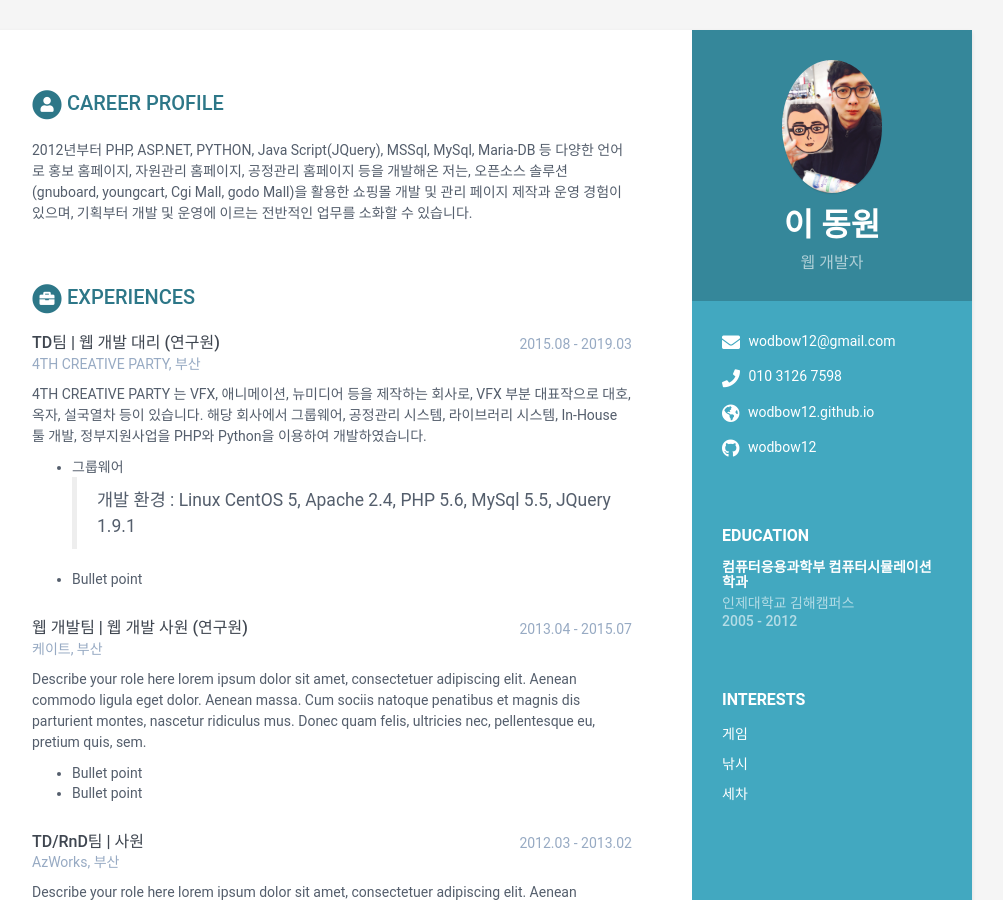
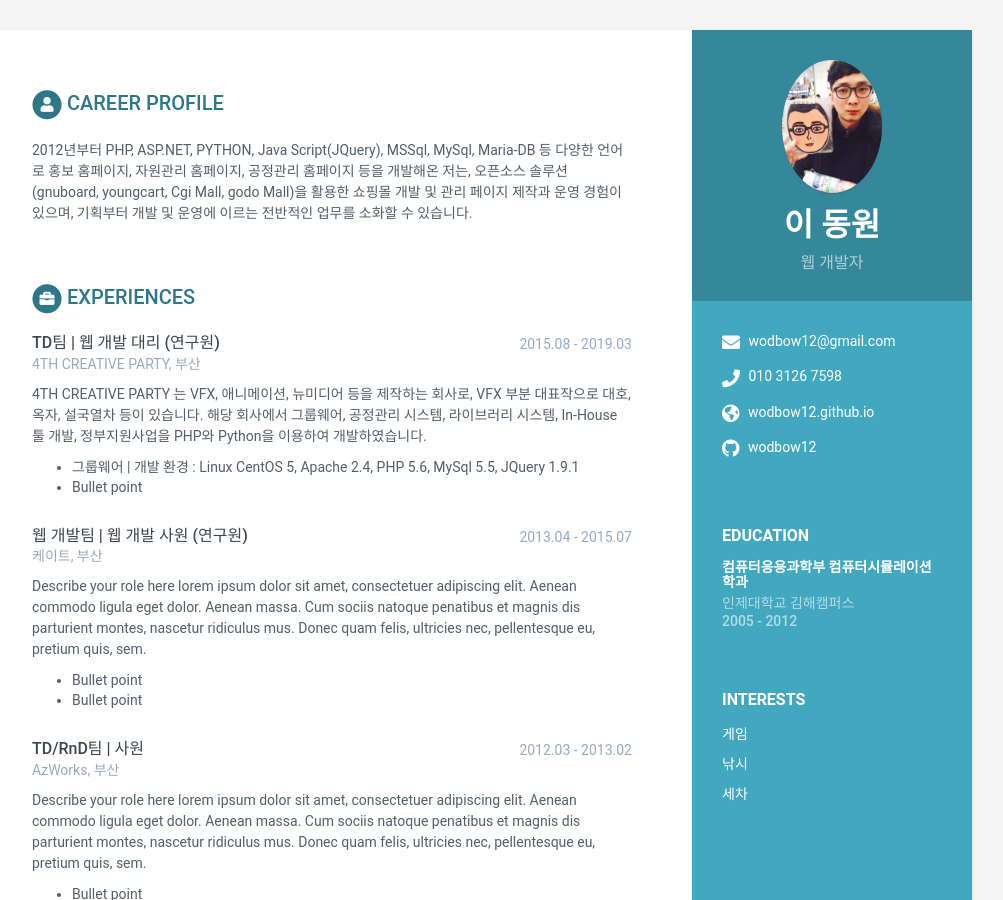
Before and after one commit to wodbow12/wodbow12.github.io, a Jekyll site: the page built from index.html, in a window 1280 px wide and 900 px high. Shown: the whole window, without its empty margins (168-1171 px from the left). Built offline with Jekyll 4.4.1, drawn with Linux system fonts in a browser that asks for light colours.

Commit message:
add experiences

```diff
--- a/_data/data.yml
+++ b/_data/data.yml
@@ -66,7 +66,7 @@ experiences:
         해당 회사에서 그룹웨어, 공정관리 시스템, 라이브러리 시스템, In-House 툴 개발, 정부지원사업을 PHP와 Python을 이용하여 개발하였습니다.
 
           - 그룹웨어
-          > 개발 환경 : Linux CentOS 5, Apache 2.4, PHP 5.6, MySql 5.5, JQuery 1.9.1
+          | 개발 환경 : Linux CentOS 5, Apache 2.4, PHP 5.6, MySql 5.5, JQuery 1.9.1
           - Bullet point
 
     - role: 웹 개발팀 | 웹 개발 사원 (연구원)
```
